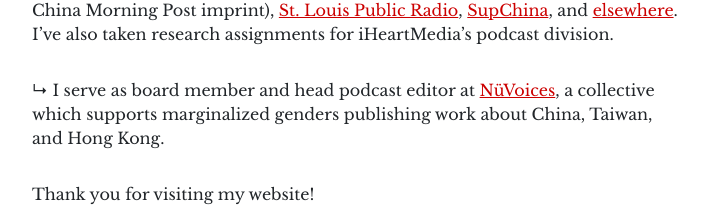
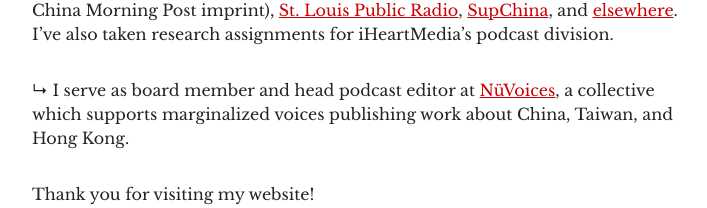
Before and after one commit to megan-cattel/Personal-website, a React (Create React App) app: page / in a window 1280 px wide. Shown: the part 548-756 px from the top of the page, without its empty margins (283-990 px from the left). Built offline with nearby package versions, Linux system fonts and the light colour scheme.

Commit message:
change one word in the sentence

```diff
--- a/src/components/Home.js
+++ b/src/components/Home.js
@@ -13,7 +13,7 @@
                     <p className="p-2"><b>→ Here are links to my published <a href={process.env.PUBLIC_URL + "/#/writing"}>writing</a>, <a href={process.env.PUBLIC_URL + "/#/audio"}>audio</a> and <a href={process.env.PUBLIC_URL + "/#/fact-checking"}>fact-checking</a> work.</b></p>
                   </div>
                     <p className="p-2">↳ My reporting can be found at <a href="https://www.wbur.org/inside/staff/megan-cattel">WBUR</a>, <a href="https://www.teenvogue.com/contributor/megan-cattel">Teen Vogue</a>, <a href="https://www.goldthread2.com/author/megan-cattel">Goldthread</a> (a South China Morning Post imprint), <a href="https://news.stlpublicradio.org/people/megan-cattel">St. Louis Public Radio</a>, <a href="https://supchina.com/author/megancattel/">SupChina</a>, and <a href="https://megancattel.contently.com/">elsewhere</a>. I’ve also taken research assignments for iHeartMedia’s podcast division.</p>
-                    <p className="p-2">↳ I serve as board member and head podcast editor at <a href="https://nuvoices.com/">NüVoices</a>, a collective which supports marginalized genders publishing work about China, Taiwan, and Hong Kong.</p>
+                    <p className="p-2">↳ I serve as board member and head podcast editor at <a href="https://nuvoices.com/">NüVoices</a>, a collective which supports marginalized voices publishing work about China, Taiwan, and Hong Kong.</p>
                     <p className="p-2">Thank you for visiting my website!</p>
                     <br />
                     <br />
```
